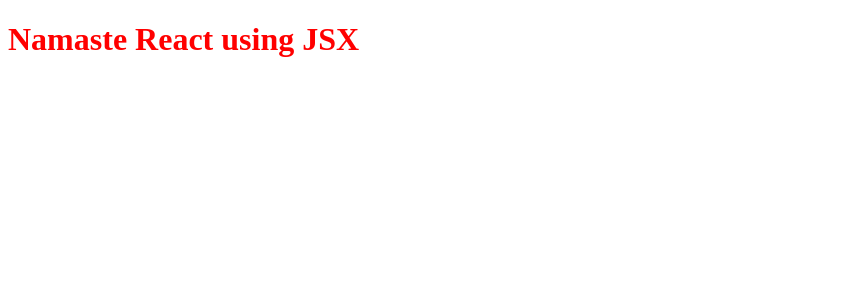
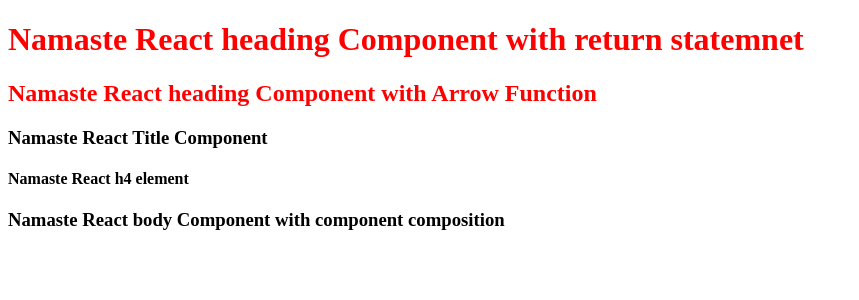
Before and after one commit to i-ms75/namasteReact, a React (Vite) app: page / in a window 1280 px wide. Shown: the top 300 px of the page, without its empty margins (0-859 px from the left). Built offline with nearby package versions, Linux system fonts and the light colour scheme.

Commit message:
Add functional components and update Notes.md with component composition and XSS information

```diff
--- a/App.js
+++ b/App.js
@@ -8,6 +8,35 @@
 const jsxHeading= <h1 id="heading">Namaste React using JSX</h1>
 
 
+// React Component - it is a function which returns jsx, it is a function which returns jsx, it is a function which returns jsx, it is a function which returns jsx, it is a function which returns jsx, it is a function which returns jsx, it is a function which returns jsx, it is a function which returns jsx, it is a function which returns jsx, it is a function which returns jsx, it is a function which returns jsx, it is a function which returns jsx, it is a function which returns jsx, it is a function which returns jsx, it is a function which returns jsx.
+// Class based component - it is a class which extends React.Component and has a render method which returns jsx, it is a class which extends React.Component and has a render method which returns jsx, it is a class which extends React.Component and has a render method which returns jsx, it is a class which extends React.Component and has a render method which returns jsx, it is a class which extends React.Component and has a render method which returns jsx, it is a class which extends React.Component and has a render method which returns jsx, it is a class which extends React.Component and has a render method which returns jsx, it is a class which extends React.Component and has a render method which returns jsx, it is a class which extends React.Component and has a render method which returns jsx, it is a class which extends React.Component and has a render method which returns jsx, it is a class which extends React.Component and has a render method which returns jsx, it is a class which extends React.Component and has a render method which returns jsx, it is a class which extends React.Component and has a render method which returns jsx.
+// Functional component - it is a function which returns jsx, it is a function which returns jsx, it is a function which returns jsx, it is a function which returns jsx, it is a function which returns jsx, it is a function which returns jsx, it is a function which returns jsx, it is a function which returns jsx, it is a function which returns jsx, it is a function which returns jsx, it is a function which returns jsx, it is a function which returns jsx, it is a function which returns jsx, it is a function which returns jsx, it is a function which returns jsx.
+
+const HeaderComponent=()=>{
+    return <h1 id="heading">Namaste React heading Component with return statemnet</h1>
+}
+
+const HeaderComponentWithArrowFunction=()=><h2 id="heading">Namaste React heading Component with Arrow Function</h2>
+const Title=()=> <h3>Namaste React Title Component</h3>
+const elem=<h4>Namaste React h4 element</h4>
+
+const BodyComponentWithMultipleLinesOfJSX=()=>(
+    <div id="container">
+        <HeaderComponent />
+        <HeaderComponentWithArrowFunction />
+        {Title()}
+        {elem}
+        <h3 id="body">Namaste React  body Component with component composition</h3>
+    </div>
+);
+
+
+
+
+
+
+
+
 
 const root = ReactDOM.createRoot(document.getElementById("root"));
-root.render(jsxHeading);
+root.render(<BodyComponentWithMultipleLinesOfJSX />);
```
Also changed, not shown: 1 other file (tests, documents, lock files or other folders).
